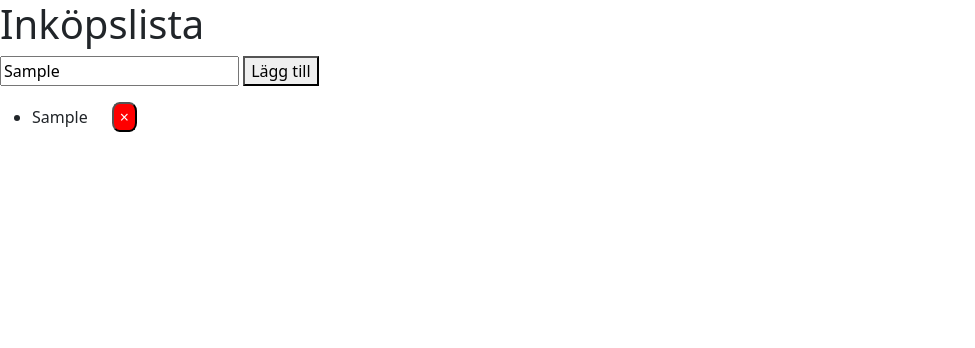
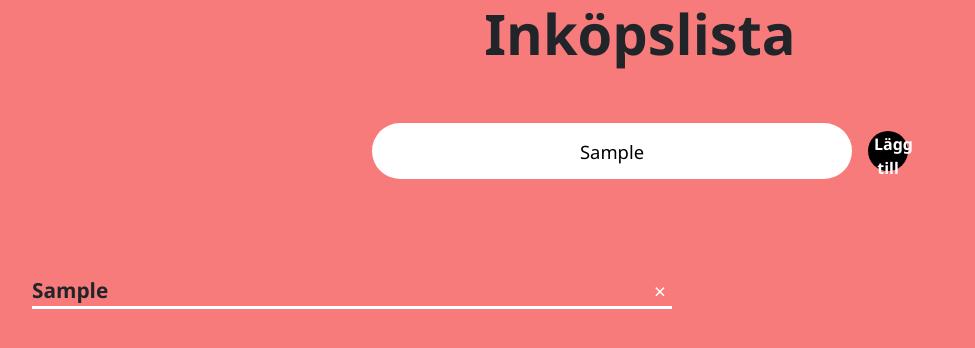
Before and after one commit to AVesslen/Ovn9_Frontend_JavaScript, a plain HTML site: page ToDoList/index.html in a window 1280 px wide. Both pictures are taken after typing "Sample" into the empty fields and a click on the button "Lägg till". Shown: the whole page, without its empty margins (0-975 px from the left). Drawn offline with nearby package versions, Linux system fonts and the light colour scheme.

Commit message:
Added CSS styling

```diff
--- a/ToDoList/style.css
+++ b/ToDoList/style.css
@@ -1,12 +1,87 @@
+body{
+    background-color: rgb(247, 123, 123);
+    font-family: 'Segoe UI', Tahoma, Geneva, Verdana, sans-serif;
+}
+
+h1{
+    font-size: 3.5rem;
+    font-weight: bold;
+    text-align: center;
+}
+
 li.done{
     text-decoration: line-through;
-    background-color: bisque;
+    background-color: rgb(142, 191, 166);
 }
 
 .deleteButtonDesign{
-    margin-left: 1.5rem;
-    margin-top: 1rem;
-    background-color: red;
-    border-radius: 30%;
+    /*margin-right: 0.75;*/
+    float: right;
+    background-color: transparent;
+    border: none;
     color: white;
 }
+
+.deleteButtonDesign:hover{
+  color: red;
+  font-weight: bold;
+}
+
+
+
+#userInput{
+display:flex;
+justify-content: center;
+align-items: center;
+text-align: center;
+border-radius: 2.5rem;
+border:none;
+outline:none;
+height:3.5rem;
+font-size: 1.15rem;
+width: 30rem;
+}
+
+#userInput:hover{
+    background-color: white;
+    }
+
+form{
+    display:flex;
+    justify-content: center;
+    align-items:center;
+    padding-top: 3rem;
+    padding-bottom: 5rem;
+}
+
+.container{
+    display: flex;
+    flex-direction: column;
+    justify-content: center;
+    align-items: center;
+}
+
+#addButton{
+    background-color: black;
+    color:white;
+    font-weight: bold;
+    height: 2.5rem;
+    width: 2.5rem;
+    border-radius: 50%;
+    border: none;
+    outline: none;
+    margin-left: 1rem;
+}
+#addButton:hover{
+background-color:  rgb(142, 191, 166);
+}
+
+
+li{
+    border-bottom: 0.2rem solid white;
+    width: 40rem;
+    list-style: none;
+    font-size: 1.3rem;
+    font-weight: bold;
+    margin-top: 1rem;
+}
```
